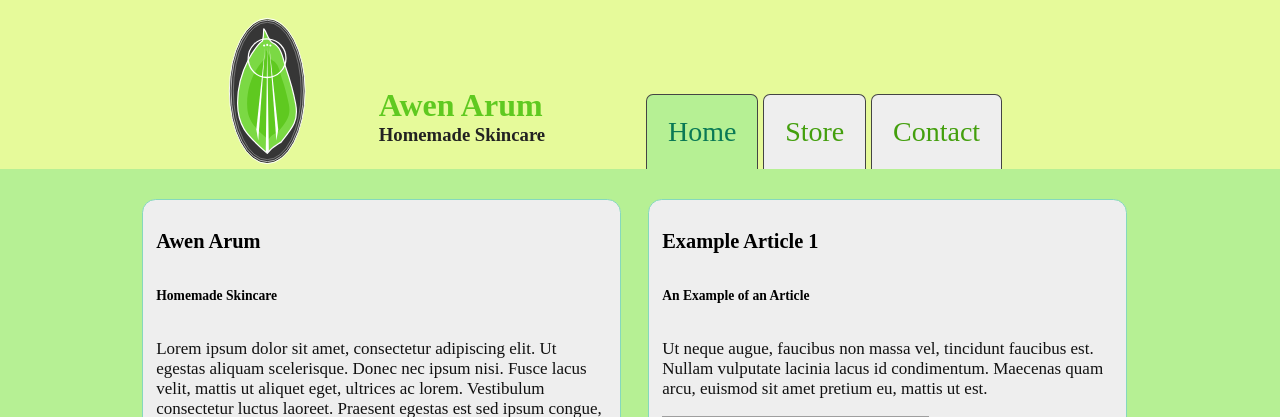
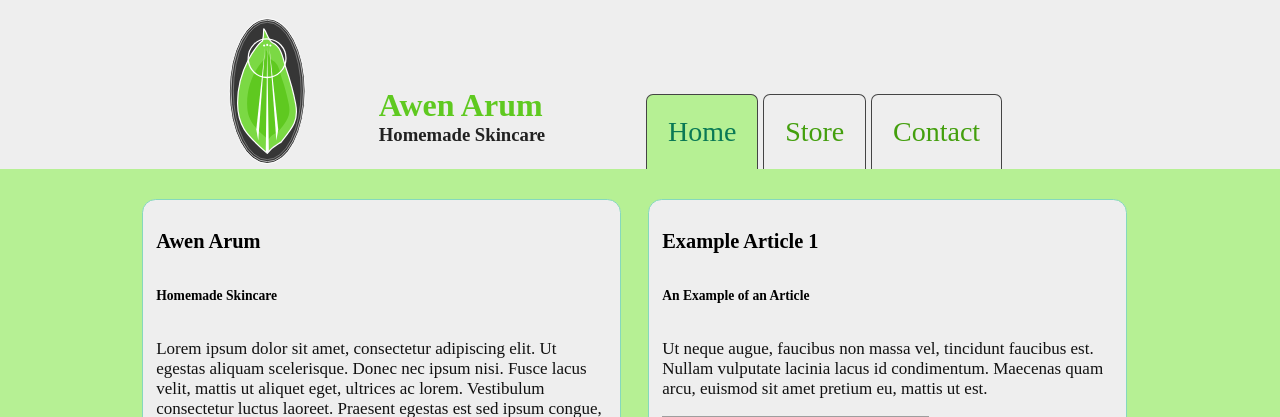
Before and after one commit to axevalley/awenarum, a Django app: page / in a window 1280 px wide. Shown: the top 417 px of the page. Run offline with Django 3.2, Linux system fonts and the light colour scheme; grey boxes are pictures that could not be loaded.

Commit message:
Changes header background to white

```diff
--- a/awenarum/static/css/awenarum.css
+++ b/awenarum/static/css/awenarum.css
@@ -28,7 +28,7 @@ body {
 
 .header {
     text-align: left;
-    background: #E6FA9A;
+    background: #eee;
     padding: 0;
 }
 
```
